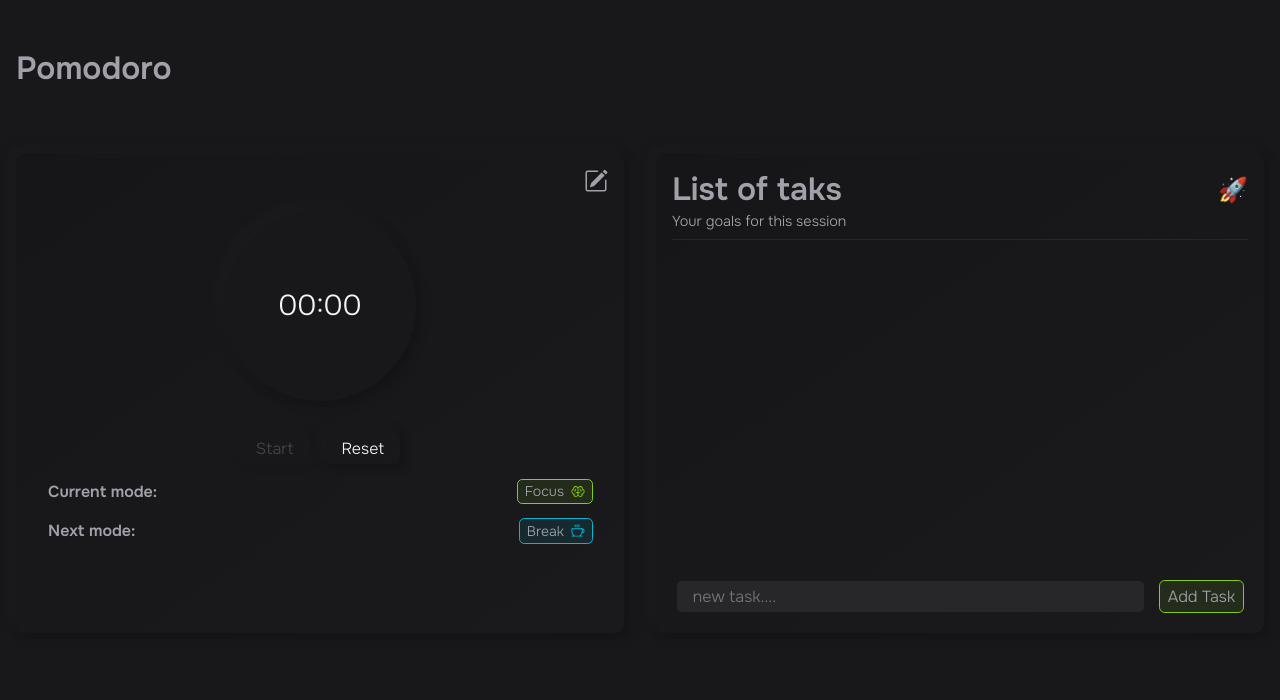
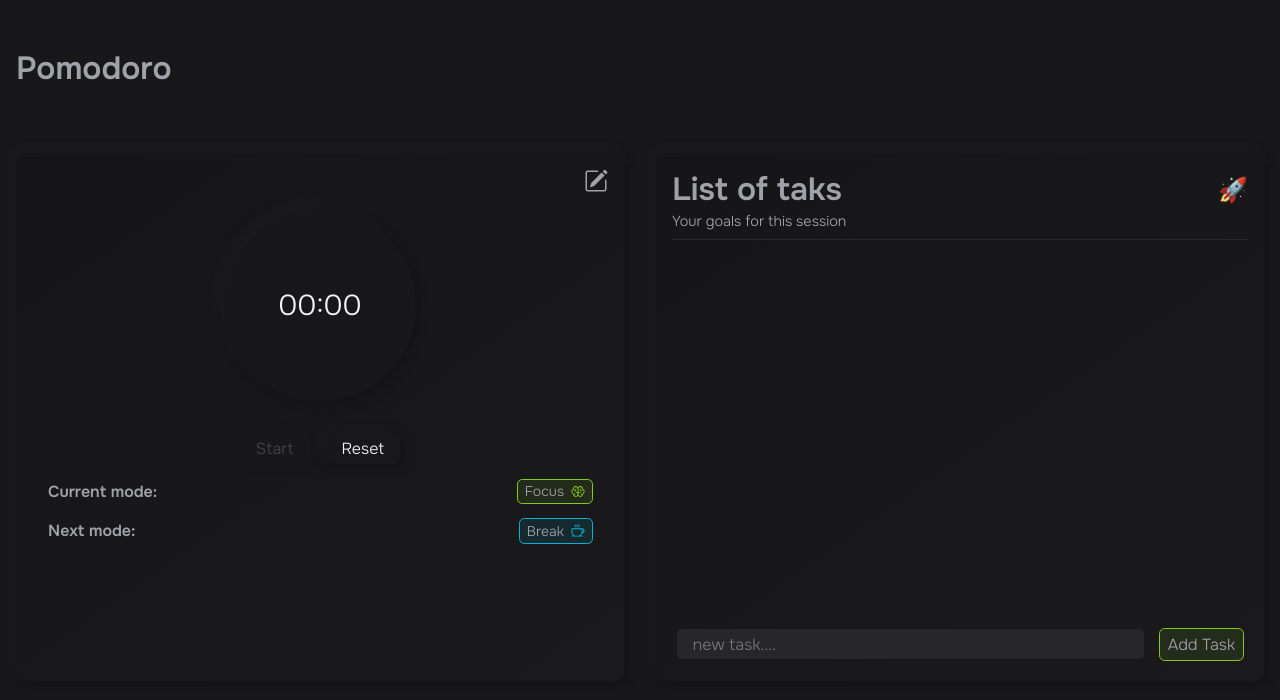
Before and after one commit to JoseIu/pomodoro, an Angular app: page / in a window 1280 px wide. Shown: the top 700 px of the page. Built offline with nearby package versions, Linux system fonts and the light colour scheme.

Commit message:
scroll for list of tasks

```diff
--- a/src/app/components/tasks/tasks.component.scss
+++ b/src/app/components/tasks/tasks.component.scss
@@ -62,6 +62,19 @@
     letter-spacing: 0.1em;
   }
 }
+.tasks__list {
+  height: 20em;
+  overflow-y: scroll;
+  scroll-snap-type: x mandatory;
+}
+
+.tasks__list::-webkit-scrollbar {
+  width: 3px;
+}
+
+.tasks__list::-webkit-scrollbar-thumb {
+  background-color: var(--zinc-800);
+}
 .task {
   padding: 0.4em;
   display: flex;
```
